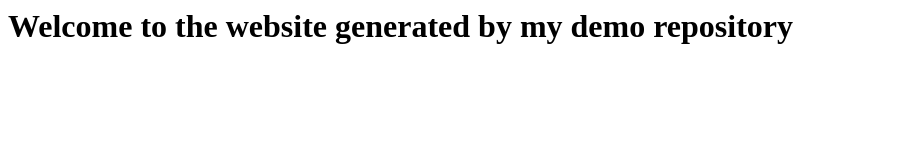
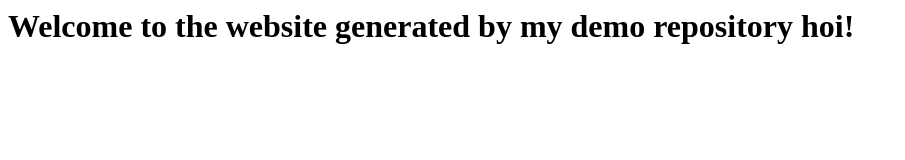
Before and after one commit to Burowild/demo-repository, a website: page index.html in a window 1280 px wide. Shown: the whole page, without its empty margins (0-905 px from the left). Drawn offline with Linux system fonts and the light colour scheme.

Commit message:
hoi toegevoegd

```diff
--- a/index.html
+++ b/index.html
@@ -1 +1 @@
-<h1>Welcome to the website generated by my demo repository</h1>
+<h1>Welcome to the website generated by my demo repository hoi!</h1>
```
